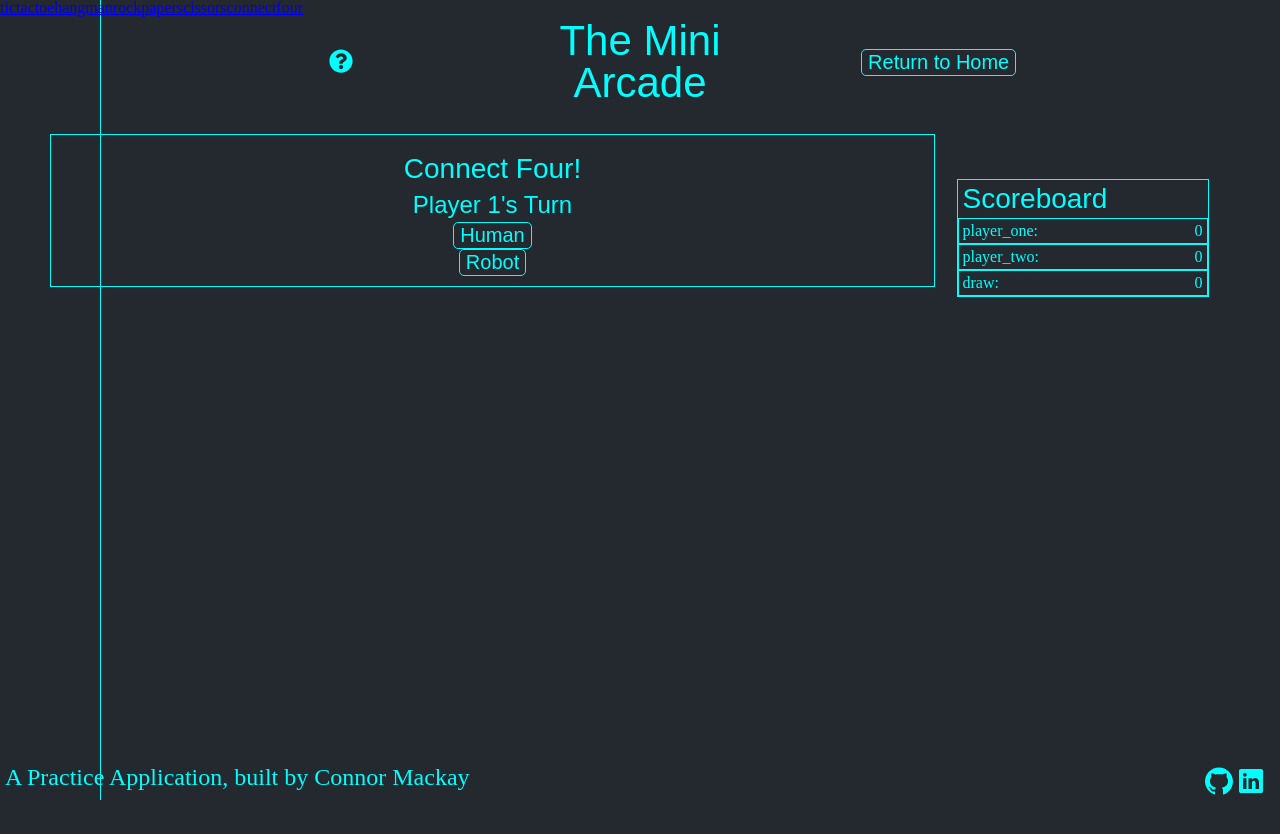
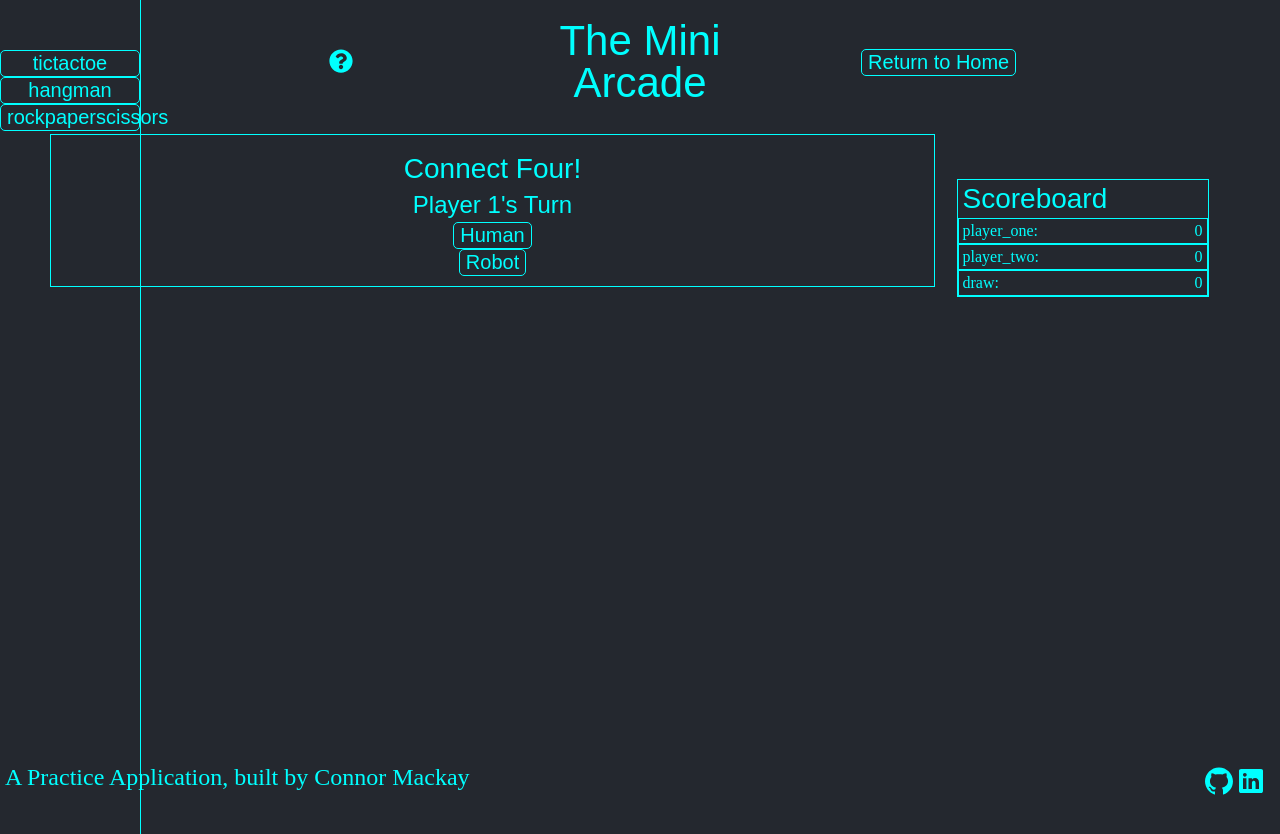
Before and after one commit to CD-Mackay/mini-arcade, a React app: page /connectfour in a window 1280 px wide. Shown: the top 834 px of the page. Built offline with nearby package versions, Linux system fonts and the light colour scheme; a web font is replaced by a local one.

Commit message:
style links

```diff
--- a/client/src/components/atoms/sidebar/Sidebar.js
+++ b/client/src/components/atoms/sidebar/Sidebar.js
@@ -1,27 +1,32 @@
 /* Library Imports */
-import React from 'react';
-
+import React from "react";
 
 /* Component Imports */
-import TutorialText from '../../../utilities/TutorialText';
+import TutorialText from "../../../utilities/TutorialText";
+import Button from '../Button/Button';
 /* Asset Imports */
-import StyledSidebar from './StyledSidebar';
-import { Link, useLocation } from 'react-router-dom';
-
+import StyledSidebar from "./StyledSidebar";
+import { Link, useLocation } from "react-router-dom";
 
 const Sidebar = () => {
-
   const location = useLocation();
 
   const { text } = TutorialText;
 
   return (
     <StyledSidebar show={location.pathname}>
-      {location.pathname !== "/" && text.map((element, index) => {
-        return <Link key={index} to={`/element.game`}>{element.game}</Link>
-      })}
+      {location.pathname !== "/" &&
+        text
+          .filter((element) => !location.pathname.includes(element.game))
+          .map((element, index) => {
+            return (
+              <Link key={index} to={`/element.game`}>
+                <Button message={element.game} />
+              </Link>
+            );
+          })}
     </StyledSidebar>
-  )
+  );
 };
 
 export default Sidebar;
--- a/client/src/components/atoms/sidebar/StyledSidebar.js
+++ b/client/src/components/atoms/sidebar/StyledSidebar.js
@@ -6,7 +6,13 @@ left: 0;
 top: 0;
 height: 100vh;
 border-right: 1px solid #00FFFF;
-width: ${props => props.show === "/" ? "0px" : "100px"};
+width: ${props => props.show === "/" ? "0px" : "140px"};
+display: flex;
+flex-direction: column;
+padding-top: 50px;
+Button {
+  width: 100%;
+}
 `
 
 export default StyledSidebar;
```
